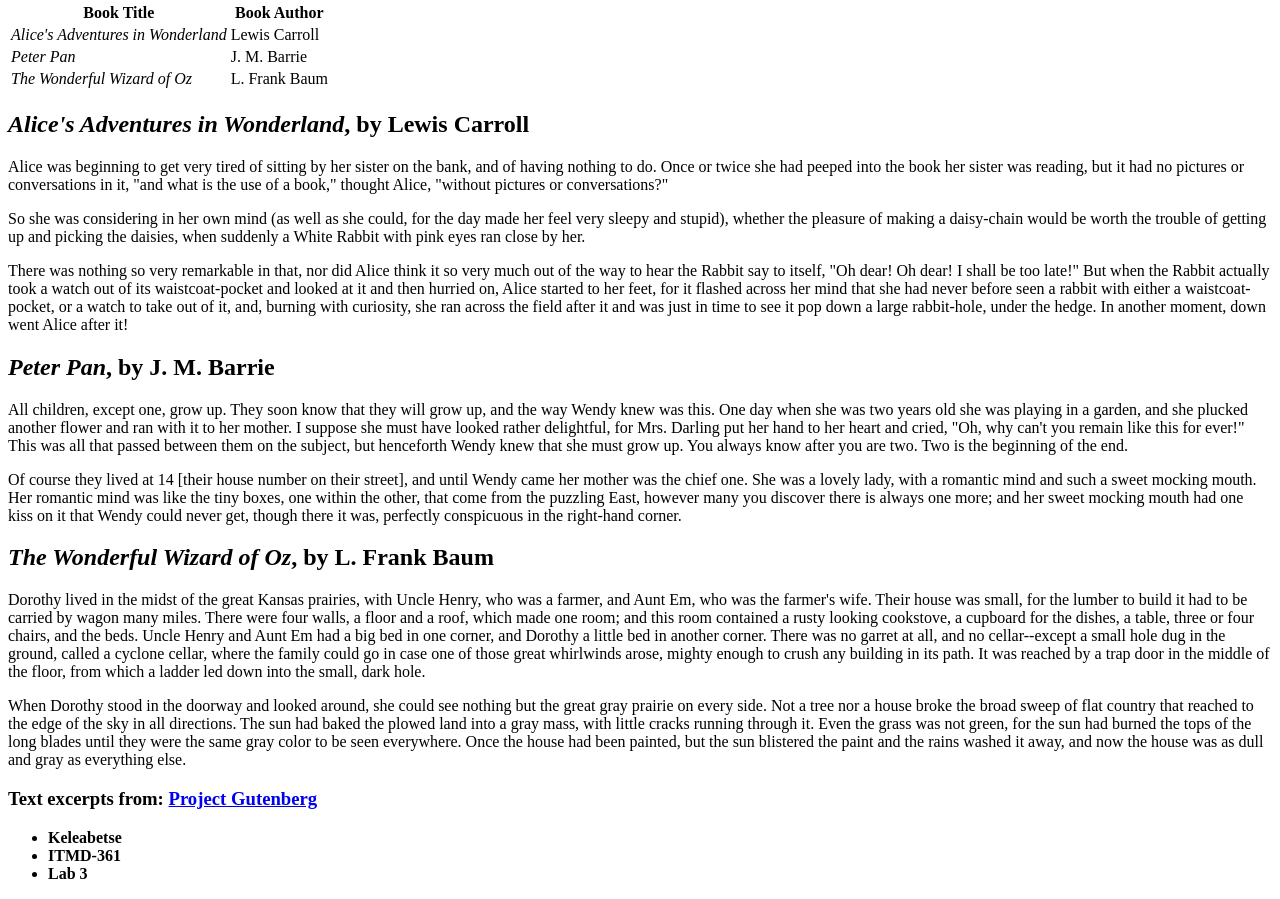
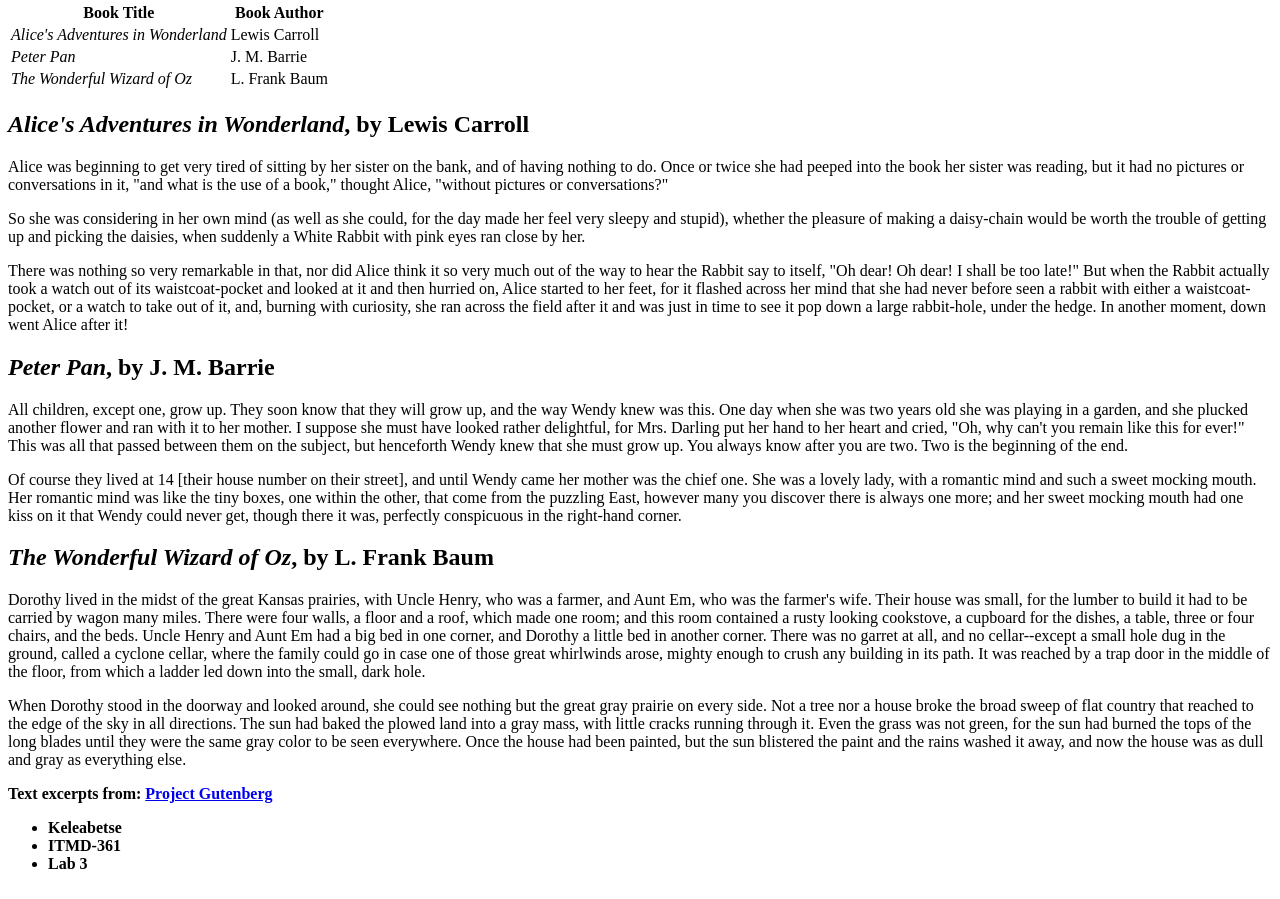
Before and after one commit to kelea-online/lab3, a plain HTML site: page index.html in a window 1280 px wide. Shown: the part 79-978 px from the top of the page. Drawn offline with Linux system fonts and the light colour scheme.

Commit message:
Update index.html
Added strong element to list and corrected the list element to paragraph

```diff
--- a/index.html
+++ b/index.html
@@ -45,7 +45,7 @@
         <p>When Dorothy stood in the doorway and looked around, she could see nothing but the great gray prairie on every side.  Not a tree nor a house broke the broad sweep of flat country that reached to the edge of the sky in all directions.  The sun had baked the plowed land into a gray mass, with little cracks running through it.  Even the grass was not green, for the sun had burned the tops of the long blades until they were the same gray color to be seen everywhere.  Once the house had been painted, but the sun blistered the paint and the rains washed it away, and now the house was as dull and gray as everything else.</p>
     </div>
     <div>
-        <h3>Text excerpts from: <a href="http://www.gutenberg.org">Project Gutenberg</a></h3>
+        <p><strong>Text excerpts from: <a href="http://www.gutenberg.org">Project Gutenberg</strong></a></p>
         <ul>
             <strong>
                 <li>Keleabetse</li>
```
